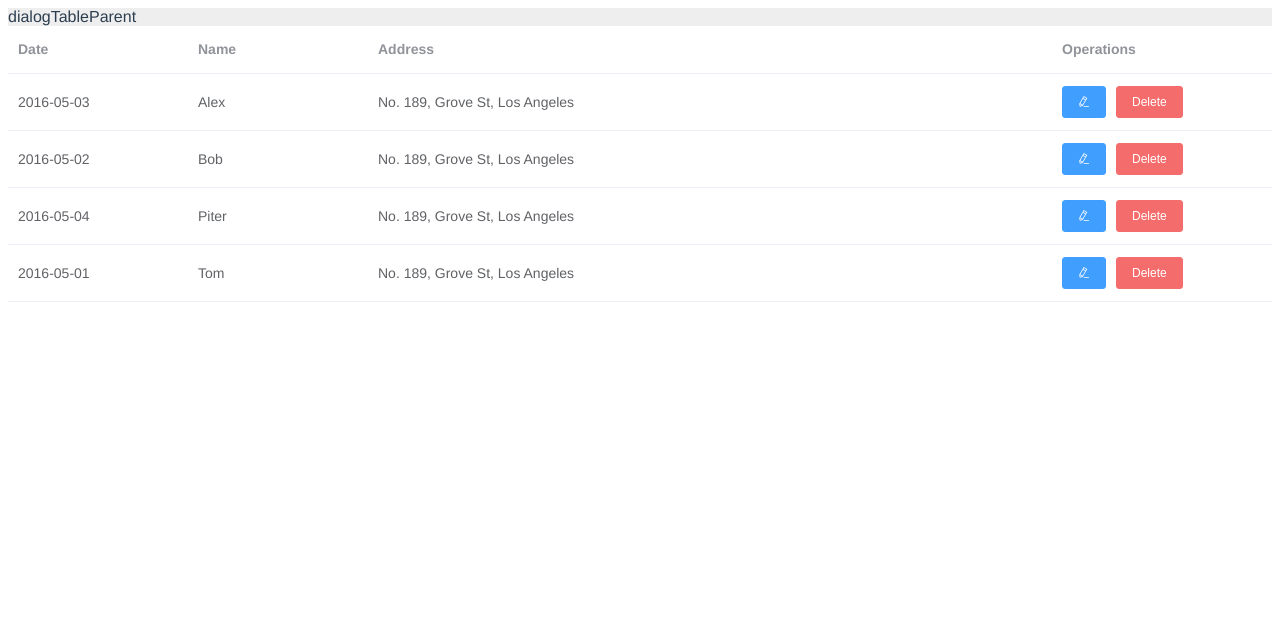
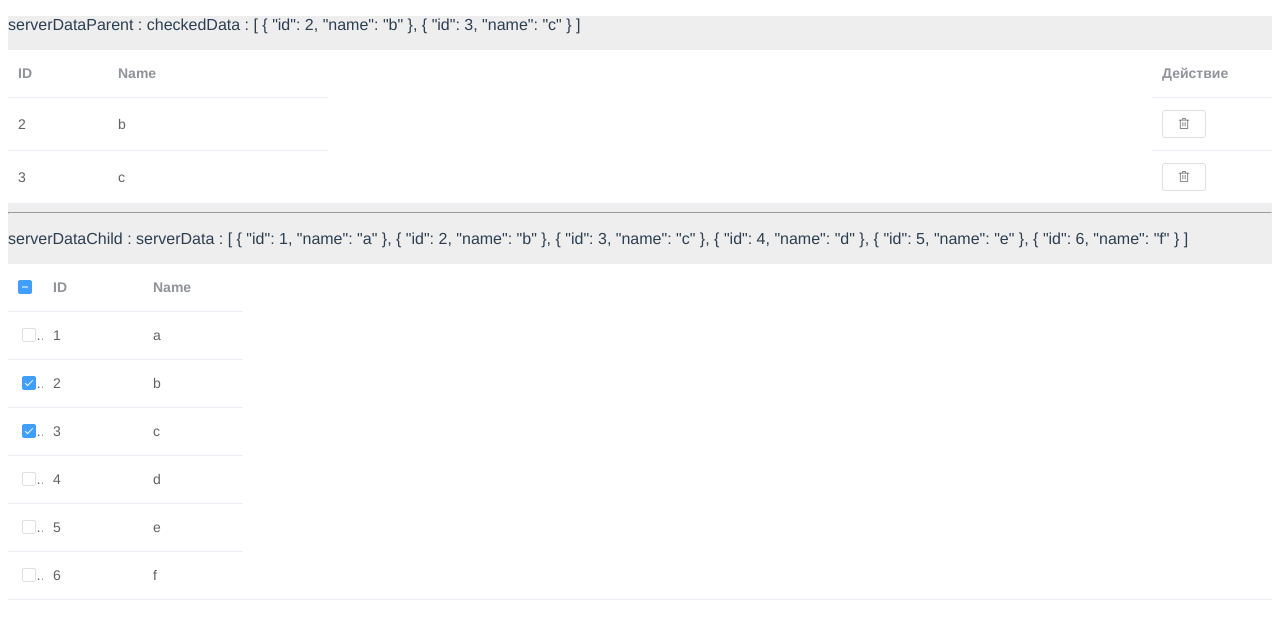
Before and after one commit to sowlru/vue2-test, a Vue app: page / in a window 1280 px wide. Shown: the top 618 px of the page. Built offline with nearby package versions, Linux system fonts and the light colour scheme.

Commit message:
Add serverDataParent in el-table

```diff
--- a/src/App.vue
+++ b/src/App.vue
@@ -1,9 +1,13 @@
 <template>
   <div id="app">
-    <dialog-table-parent />
+    <!-- <dialog-table-parent /> -->
     <!-- <elselect-parent /> -->
-    <!-- <eltable-parent /> -->
     <!-- <input-parent /> -->
+
+    <div class="EL-TABLE">
+      <!-- <eltable-parent /> -->
+      <server-data-parent />
+    </div>
   </div>
 </template>
 
@@ -12,15 +16,19 @@
 // CHILD-PARENT
 import dialogTableParent from "@/childParent/dialogTableParent"
 import elselectParent from "@/childParent/elselectParent"
-import eltableParent from "@/childParent/eltableParent"
 import inputParent from "@/childParent/inputParent"
+
+import eltableParent from "@/el-table/eltableParent"
+import serverDataParent from "@/el-table/serverDataParent"
 export default {
   name: "app",
   components: {
     dialogTableParent,
     elselectParent,
+    inputParent,
+
     eltableParent,
-    inputParent,
+    serverDataParent,
   },
 }
 </script>
--- a/src/childParent/eltableParent.vue
+++ b/src/el-table/eltableParent.vue
@@ -23,7 +23,7 @@
 </template>
 <script>
 /* eslint-disable */
-import eltableChild from "@/childParent/eltableChild"
+import eltableChild from "@/el-table/eltableChild"
 export default {
   components: {
     eltableChild,
--- /dev/null
+++ b/src/el-table/serverDataChild.vue
@@ -0,0 +1,66 @@
+<template>
+  <div class="cont">
+    <p>serverDataChild : serverData : {{ serverData }}</p>
+    <el-table
+      ref="refTable"
+      :data="serverData"
+      style="width: 100%"
+      row-key="id"
+      @select="handleSelectionChange"
+    >
+      <el-table-column type="selection" width="35" :reserve-selection="true" />
+      <el-table-column prop="id" label="ID" width="100" />
+      <el-table-column prop="name" label="Name" width="100" />
+    </el-table>
+  </div>
+</template>
+<script>
+/* eslint-disable */
+export default {
+  props: {
+    value: {
+      type: Array,
+      default: () => {
+        return []
+      },
+    },
+  },
+  data() {
+    return {
+      serverData: [
+        { id: 1, name: "a" },
+        { id: 2, name: "b" },
+        { id: 3, name: "c" },
+        { id: 4, name: "d" },
+        { id: 5, name: "e" },
+        { id: 6, name: "f" },
+      ],
+    }
+  },
+  mounted() {
+    this.$nextTick(() => {
+      this.toggleSelection()
+    })
+  },
+  watch: {
+    value(newVal) {
+      this.toggleSelection()
+    },
+  },
+  methods: {
+    handleSelectionChange(v, row) {
+      this.$emit("input", v)
+    },
+    toggleSelection() {
+      this.$refs["refTable"].clearSelection()
+      this.serverData.forEach((row) => {
+        this.value.forEach((sel) => {
+          if (row.id === sel.id) {
+            this.$refs["refTable"].toggleRowSelection(row, undefined)
+          }
+        })
+      })
+    },
+  },
+}
+</script>
--- /dev/null
+++ b/src/el-table/serverDataParent.vue
@@ -0,0 +1,49 @@
+<template>
+  <div class="cont">
+    <p>serverDataParent : checkedData : {{ checkedData }}</p>
+    <el-table :data="checkedData" style="width: 100%">
+      <el-table-column prop="id" label="ID" width="100" />
+      <el-table-column prop="name" label="Name" width="100" />
+      <el-table-column fixed="right" label="Действие" width="120">
+        <template #default="scope">
+          <el-button
+            link
+            size="mini"
+            title="Удалить"
+            @click.prevent="deleteRow(scope.$index, scope.row)"
+          >
+            <i class="el-icon-delete" />
+          </el-button>
+        </template>
+      </el-table-column>
+    </el-table>
+    <hr />
+    <server-data-child v-model="checkedData" />
+  </div>
+</template>
+<script>
+/* eslint-disable */
+import serverDataChild from "@/el-table/serverDataChild"
+export default {
+  components: {
+    serverDataChild,
+  },
+  data() {
+    return {
+      parentData: [
+        { id: 2, name: "b" },
+        { id: 3, name: "c" },
+      ],
+      checkedData: [],
+    }
+  },
+  mounted() {
+    this.checkedData = [...this.checkedData, ...this.parentData]
+  },
+  methods: {
+    deleteRow(idx, row) {
+      this.checkedData = this.checkedData.filter((x) => x !== row)
+    },
+  },
+}
+</script>
```
Also changed, not shown: src/el-table/eltableChild.vue (renamed from src/childParent/eltableChild.vue).
